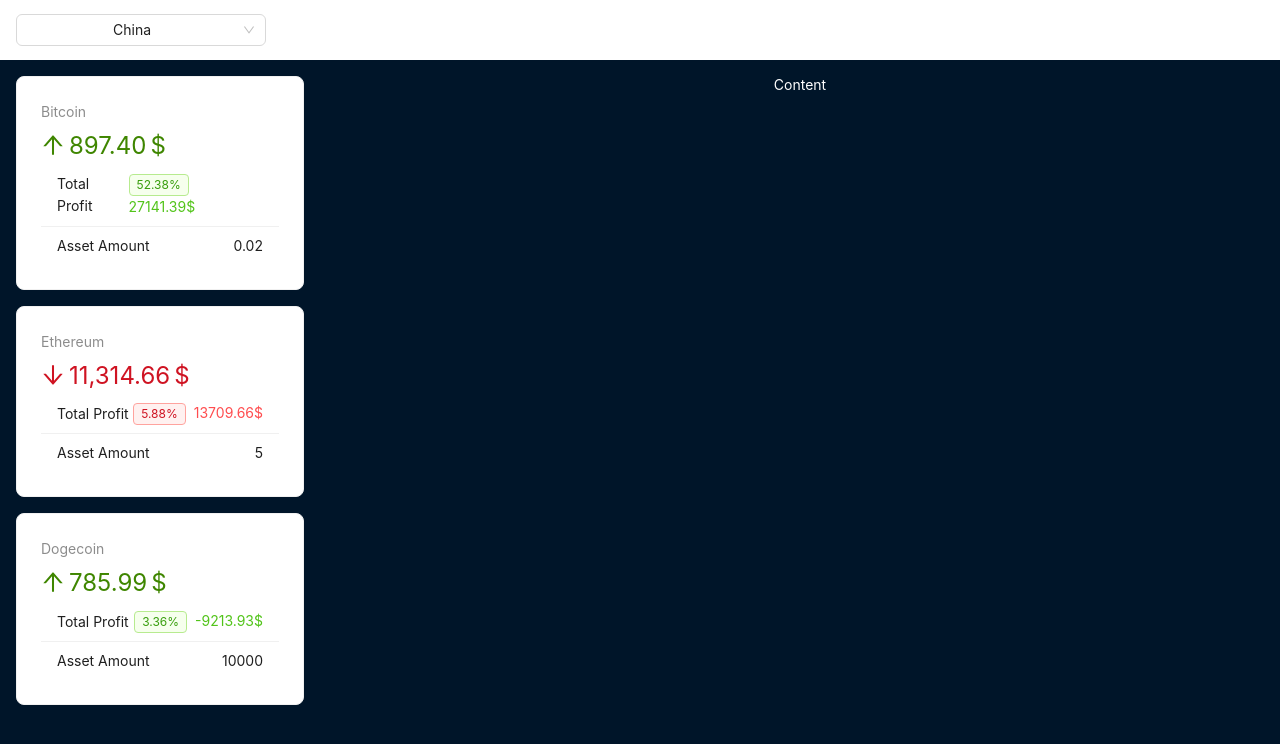
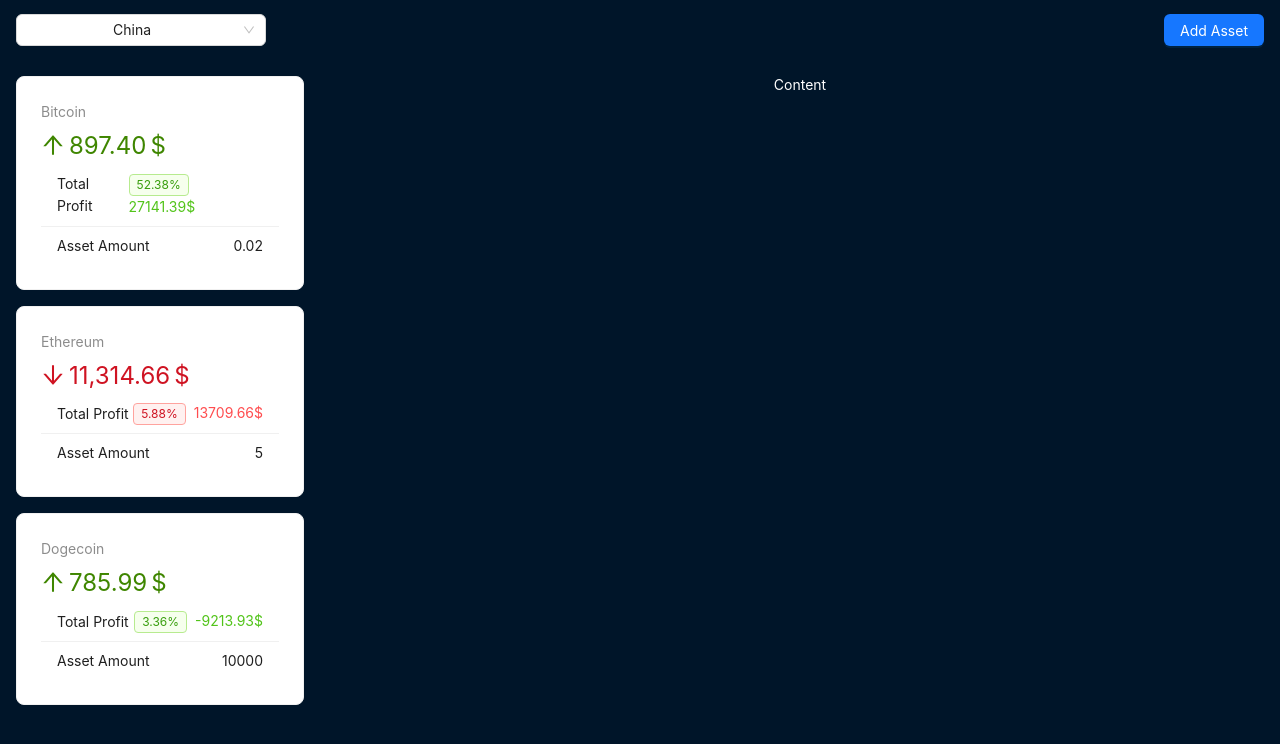
Before and after one commit to aviatorsignalsindia/crypto-app, a React (Vite) app: page / in a window 1280 px wide. Shown: the top 744 px of the page. Built offline with nearby package versions, Linux system fonts and the light colour scheme.

Commit message:
кнопка добавлена 1:13:42

```diff
--- a/src/components/layout/AppHeader.jsx
+++ b/src/components/layout/AppHeader.jsx
@@ -1,4 +1,4 @@
-import { Layout, Select, Space } from 'antd';
+import { Layout, Select, Space, Button } from 'antd';
 
 const headerStyle = {
     width: '100%',
@@ -6,7 +6,6 @@
     height: 60,
     padding: '1rem',
     display: 'flex',
-    background: 'white',
     justifyContent: 'space-between',
     alignItems: 'center',
   }
@@ -59,6 +58,9 @@
       </Space>
     )}
   />
+
+      <Button type="primary">Add Asset</Button>
+
     </Layout.Header>)
 
 }
```
